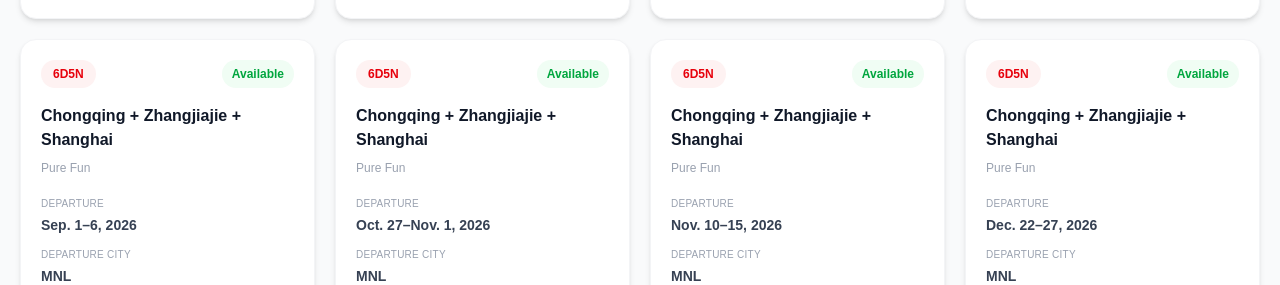
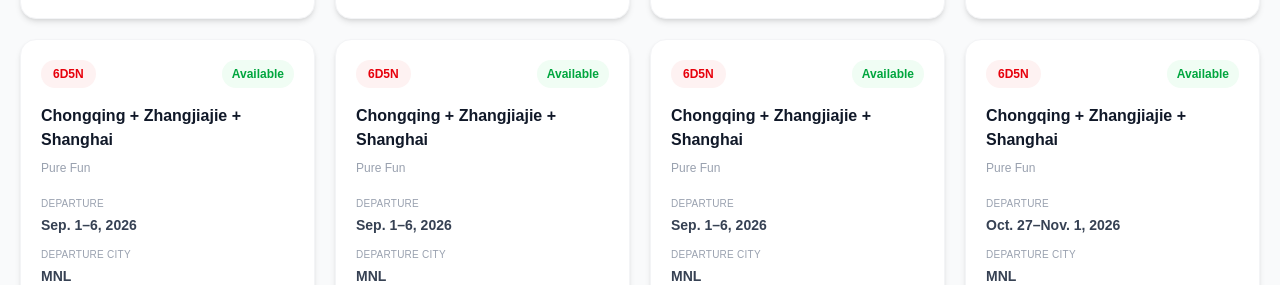
Before and after one commit to chingutravelandtours/chingu-website, a Next.js app: page /china-tours in a window 1280 px wide. Shown: the part 666-951 px from the top of the page. Built offline with nearby package versions, Linux system fonts and the light colour scheme.

Commit message:
Update page.tsx

```diff
--- a/app/china-tours/page.tsx
+++ b/app/china-tours/page.tsx
@@ -71,6 +71,28 @@ const packages: Package[] = [
     city: "MNL",
     price: 749 * USD_TO_PHP,
     minimum: 10,
+    deposit: 200 * USD_TO_PHP,
+  },
+
+  {
+    title: "Chongqing + Zhangjiajie + Shanghai",
+    subtitle: "Pure Fun",
+    duration: "6D5N",
+    dates: "Sep. 1–6, 2026",
+    city: "MNL",
+    price: 729 * USD_TO_PHP,
+    minimum: 15,
+    deposit: 200 * USD_TO_PHP,
+  },
+
+  {
+    title: "Chongqing + Zhangjiajie + Shanghai",
+    subtitle: "Pure Fun",
+    duration: "6D5N",
+    dates: "Sep. 1–6, 2026",
+    city: "MNL",
+    price: 699 * USD_TO_PHP,
+    minimum: 20,
     deposit: 200 * USD_TO_PHP,
   },
 
```
